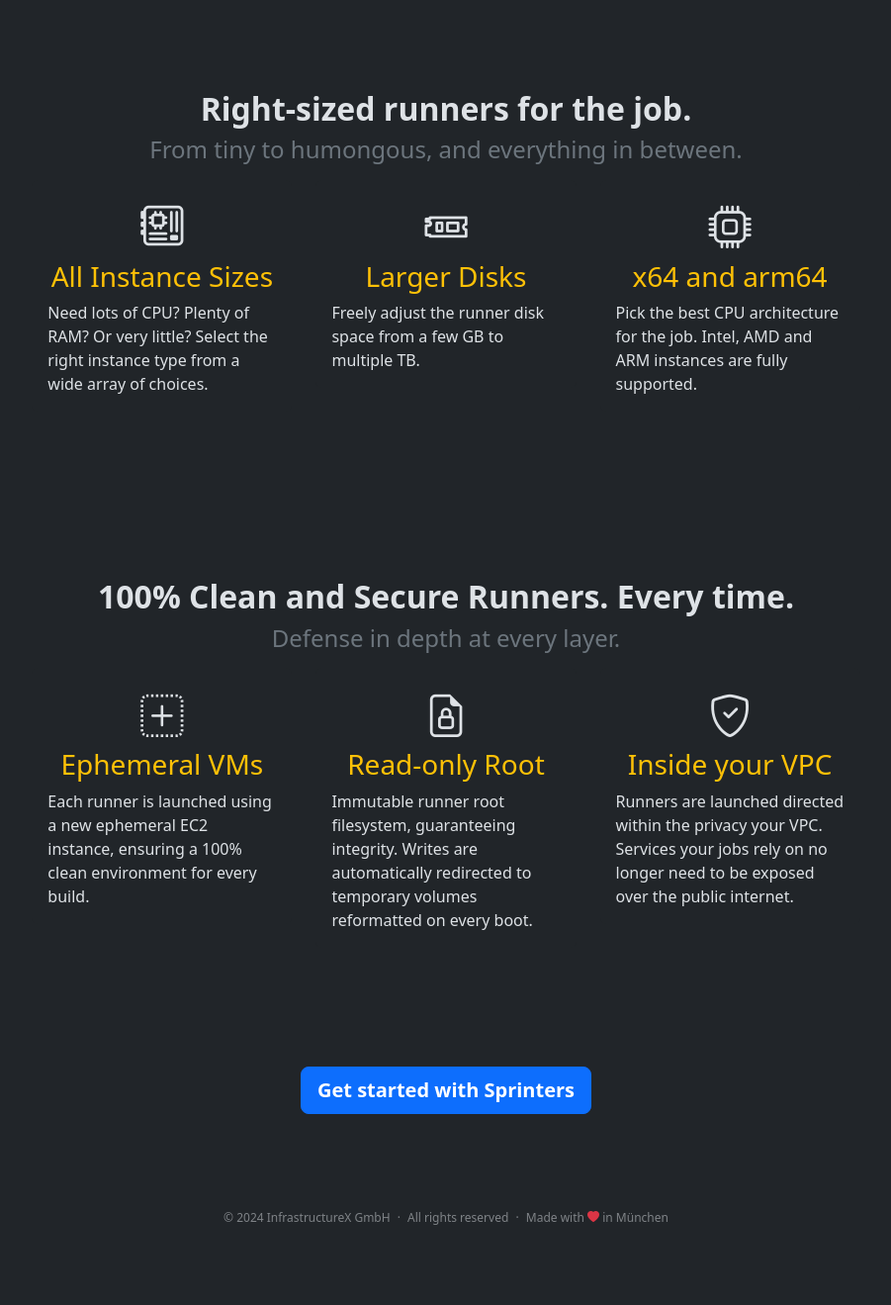
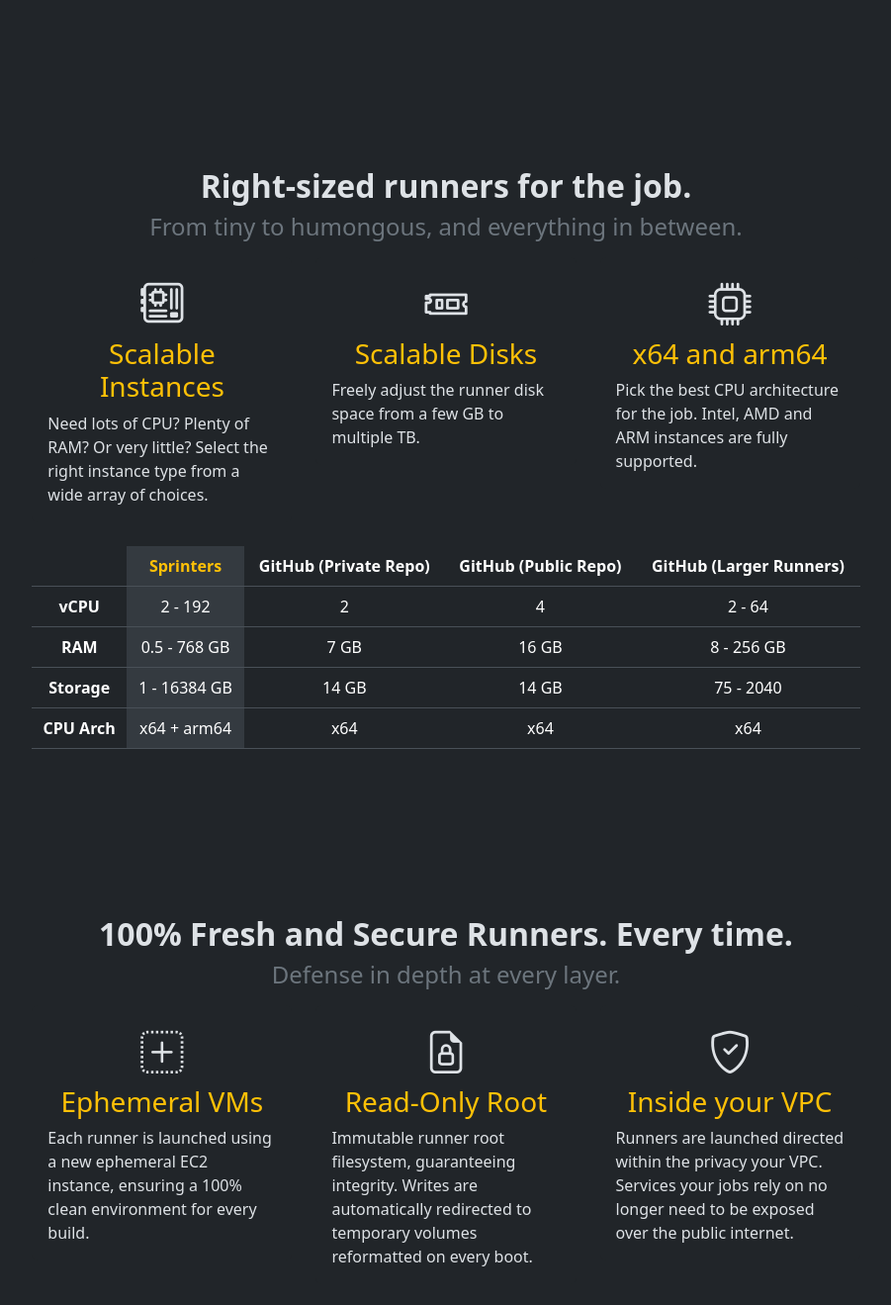
Before and after one commit to sprinters-sh/sprinters.sh, a Jekyll site: the page built from index.html, in a window 1280 px wide and 1400 px high, scrolled down 835 px. Shown: the top 1319 px of the window at 99% size, without its empty margins (189-1090 px from the left). Built offline with Jekyll 4.4.1, drawn with Linux system fonts in a browser that asks for light colours; before the commit the page ends 2123 px from its top, so only the background shows below that; some of the changed text lies outside the part shown.

Commit message:
Migrated index from md to html

```diff
--- a/_layouts/default.html
+++ b/_layouts/default.html
@@ -31,7 +31,9 @@
 </nav>
 
 <div class="container-xxl">
-{{ content }}
+    <div class="{{ page.classes }}">
+        {{ content }}
+    </div>
 </div>
 
 <div class="text-body-tertiary mt-5 pt-5 pb-5 fs-7 text-center">
--- /dev/null
+++ b/index.html
@@ -0,0 +1,101 @@
+---
+layout: default
+title: "Run your GitHub Actions jobs faster on your own AWS account at a fraction of the cost"
+---
+
+<div class="col-md-8 mx-auto text-center">
+    <img src="/assets/logo/sprinters.svg" width="200" height="200" alt="Sprinters" class="d-block mx-auto mt-5 mb-3">
+    <h1 class="mb-3 fw-semibold fs-0">Run your GitHub Actions jobs faster on your own AWS account at a fraction of the
+        cost with Sprinters</h1>
+    <p class="lead mb-4">
+        Secure, ephemeral, high-performance runners within the privacy of your own VPC.
+        Launch in the region and subnet of your choice, right-size your instances,
+        and directly access all required services without having to expose them over the public internet.
+    </p>
+    <div class="d-flex flex-column align-items-md-stretch justify-content-md-center gap-3 mb-4">
+        <div class="d-inline-block v-align-middle fs-5">
+            <code class="fs-5 text-start d-inline-block mt-4 mb-4">
+                <span class="text-secondary text-decoration-line-through">runs-on: ubuntu-latest</span><br>
+                <span class="text-warning">runs-on:</span> <span class="text-info">sprinters:aws/us-east-1/m7i-flex.4xlarge</span>
+            </code>
+        </div>
+        <a href="https://console.sprinters.sh"
+           class="btn btn-lg btn-primary d-flex align-items-center justify-content-center fw-semibold">Get started</a>
+    </div>
+    <p class="text-secondary mb-0">
+        <i class="bi bi-ubuntu"></i> Ubuntu <span class="px-1">&middot;</span> <i class="bi bi-cpu"></i> x64 <span
+            class="px-1">&middot;</span> <i class="bi bi-cpu"></i> arm64
+    </p>
+</div>
+
+<div class="col-md-8 mx-auto text-center mt-5">
+    <h2 class="pt-7 fw-semibold">Right-sized runners for the job.</h2>
+    <h4 class="mb-3 text-secondary">From tiny to humongous, and everything in between.</h4>
+    <div class="row">
+        {% include feature.html icon="motherboard" title="Scalable Instances" text="Need lots of CPU? Plenty of RAM? Or
+        very little? Select the right instance type from a wide array of choices." %}
+        {% include feature.html icon="nvme" title="Scalable Disks" text="Freely adjust the runner disk space from a few
+        GB to multiple TB." %}
+        {% include feature.html icon="cpu" title="x64 and arm64" text="Pick the best CPU architecture for the job.
+        Intel, AMD and ARM instances are fully supported." %}
+    </div>
+
+    <table class="table mt-4">
+        <thead>
+        <tr>
+            <th></th>
+            <th class="bg-body-secondary text-warning">Sprinters</th>
+            <th>GitHub (Private Repo)</th>
+            <th>GitHub (Public Repo)</th>
+            <th>GitHub (Larger Runners)</th>
+        </tr>
+        </thead>
+        <tbody>
+        <tr>
+            <th>vCPU</th>
+            <td class="bg-body-secondary">2 - 192</td>
+            <td>2</td>
+            <td>4</td>
+            <td>2 - 64</td>
+        </tr>
+        <tr>
+            <th>RAM</th>
+            <td class="bg-body-secondary">0.5 - 768 GB</td>
+            <td>7 GB</td>
+            <td>16 GB</td>
+            <td>8 - 256 GB</td>
+        </tr>
+        <tr>
+            <th>Storage</th>
+            <td class="bg-body-secondary">1 - 16384 GB</td>
+            <td>14 GB</td>
+            <td>14 GB</td>
+            <td>75 - 2040</td>
+        </tr>
+        <tr>
+            <th>CPU Arch</th>
+            <td class="bg-body-secondary">x64 + arm64</td>
+            <td>x64</td>
+            <td>x64</td>
+            <td>x64</td>
+        </tr>
+        </tbody>
+    </table>
+</div>
+
+<div class="col-md-8 mx-auto text-center mt-5">
+    <h2 class="pt-7 fw-semibold">100% Fresh and Secure Runners. Every time.</h2>
+    <h4 class="mb-3 text-secondary">Defense in depth at every layer.</h4>
+    <div class="row">
+        {% include feature.html icon="plus-square-dotted" title="Ephemeral VMs" text="Each runner is launched using a
+        new ephemeral EC2 instance, ensuring a 100% clean environment for every build." %}
+        {% include feature.html icon="file-earmark-lock" title="Read-Only Root" text="Immutable runner root filesystem,
+        guaranteeing integrity. Writes are automatically redirected to temporary volumes reformatted on every boot." %}
+        {% include feature.html icon="shield-check" title="Inside your VPC" text="Runners are launched directed within
+        the privacy your VPC. Services your jobs rely on no longer need to be exposed over the public internet." %}
+    </div>
+</div>
+
+<p class="text-center pt-7">
+    <a href="https://console.sprinters.sh" class="btn btn-lg btn-primary fw-semibold">Get started with Sprinters</a>
+</p>
--- a/index.md
+++ /dev/null
@@ -1,47 +0,0 @@
----
-layout: default
-title: "Run your GitHub Actions jobs faster on your own AWS account at a fraction of the cost"
----
-
-<div class="col-md-8 mx-auto text-center">
-    <img src="/assets/logo/sprinters.svg" width="200" height="200" alt="Sprinters" class="d-none d-sm-block mx-auto mt-5 mb-3">
-    <h1 class="mb-3 fw-semibold fs-0">Run your GitHub Actions jobs faster on your own AWS account at a fraction of the cost with Sprinters</h1>
-    <p class="lead mb-4">
-        Secure, ephemeral, high-performance runners within the privacy of your own VPC.
-        Launch in the region and subnet of your choice, right-size your instances,
-        and directly access all required services without having to expose them over the public internet.
-    </p>
-    <div class="d-flex flex-column align-items-md-stretch justify-content-md-center gap-3 mb-4">
-        <div class="d-inline-block v-align-middle fs-5">
-            <code class="text-info"><span class="text-warning">runs-on:</span> sprinters:aws/us-east-1/m7i-flex.4xlarge</code>
-        </div>
-        <a href="https://console.sprinters.sh" class="btn btn-lg btn-primary d-flex align-items-center justify-content-center fw-semibold">Get started</a>
-    </div>
-    <p class="text-secondary mb-0">
-        <i class="bi-ubuntu"></i> Ubuntu <span class="px-1">&middot;</span> <i class="bi-cpu"></i> x64 <span class="px-1">&middot;</span> <i class="bi-cpu"></i> arm64
-    </p>
-</div>
-
-<div class="col-md-8 mx-auto text-center mt-5">
-    <h2 class="pt-7 fw-semibold">Right-sized runners for the job.</h2>
-    <h4 class="mb-3 text-secondary">From tiny to humongous, and everything in between.</h4>
-    <div class="row">
-        {% include feature.html icon="motherboard" title="All Instance Sizes" text="Need lots of CPU? Plenty of RAM? Or very little? Select the right instance type from a wide array of choices." %}
-        {% include feature.html icon="nvme" title="Larger Disks" text="Freely adjust the runner disk space from a few GB to multiple TB." %}
-        {% include feature.html icon="cpu" title="x64 and arm64" text="Pick the best CPU architecture for the job. Intel, AMD and ARM instances are fully supported." %}
-    </div>
-</div>
-
-<div class="col-md-8 mx-auto text-center mt-5">
-    <h2 class="pt-7 fw-semibold">100% Clean and Secure Runners. Every time.</h2>
-    <h4 class="mb-3 text-secondary">Defense in depth at every layer.</h4>
-    <div class="row">
-        {% include feature.html icon="plus-square-dotted" title="Ephemeral VMs" text="Each runner is launched using a new ephemeral EC2 instance, ensuring a 100% clean environment for every build." %}
-        {% include feature.html icon="file-earmark-lock" title="Read-only Root" text="Immutable runner root filesystem, guaranteeing integrity. Writes are automatically redirected to temporary volumes reformatted on every boot." %}
-        {% include feature.html icon="shield-check" title="Inside your VPC" text="Runners are launched directed within the privacy your VPC. Services your jobs rely on no longer need to be exposed over the public internet." %}
-    </div>
-</div>
-
-<p class="text-center pt-7">
-    <a href="https://console.sprinters.sh" class="btn btn-lg btn-primary fw-semibold">Get started with Sprinters</a>
-</p>
```
Also changed, not shown: docs.md (+6 -4 lines).
